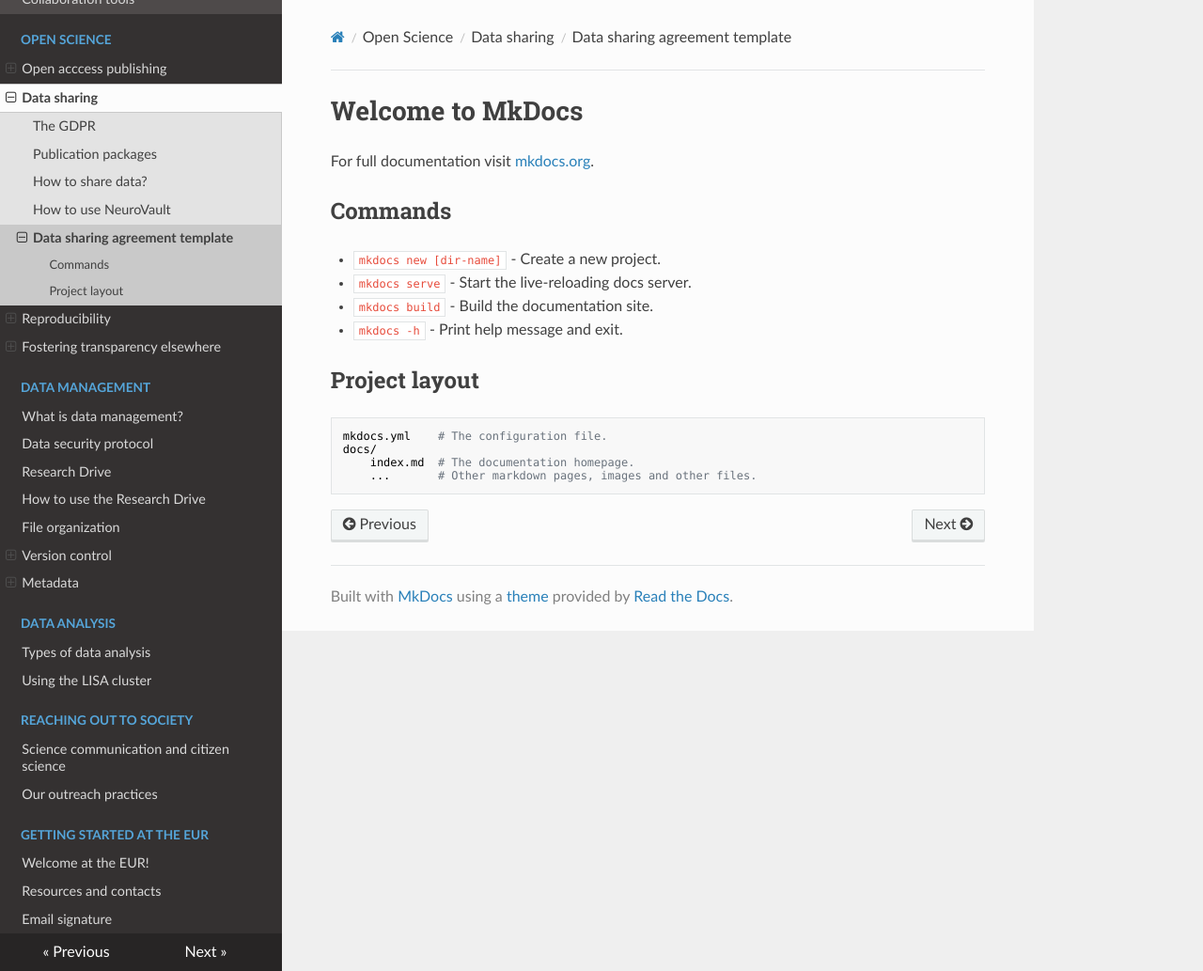
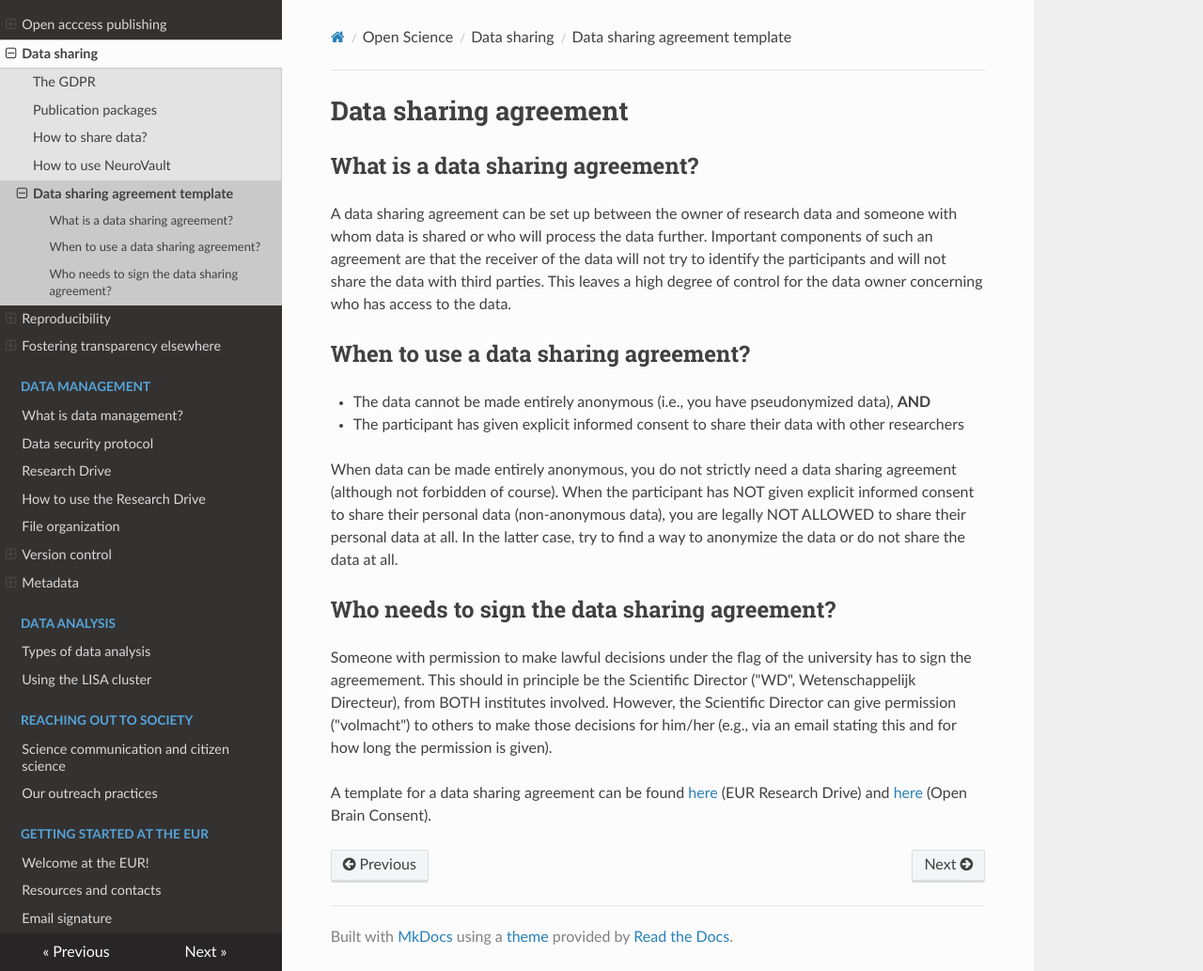
Before and after one commit to eur-synclab/eur-synclab.github.io, an MkDocs documentation site: the page built from docs/open-science/dsa-template.md, in a window 1280 px wide and 1033 px high. Shown: the whole window at 94% size. Built offline with MkDocs 1.6.1, drawn with Linux system fonts in a browser that asks for light colours; nearby versions of some CDN libraries.

Commit message:
Init DSA info

```diff
--- a/docs/open-science/dsa-template.md
+++ b/docs/open-science/dsa-template.md
@@ -1,17 +1,17 @@
-# Welcome to MkDocs
+# Data sharing agreement
 
-For full documentation visit [mkdocs.org](https://www.mkdocs.org).
+## What is a data sharing agreement?
 
-## Commands
+A data sharing agreement can be set up between the owner of research data and someone with whom data is shared or who will process the data further. Important components of such an agreement are that the receiver of the data will not try to identify the participants and will not share the data with third parties. This leaves a high degree of control for the data owner concerning who has access to the data.
 
-* `mkdocs new [dir-name]` - Create a new project.
-* `mkdocs serve` - Start the live-reloading docs server.
-* `mkdocs build` - Build the documentation site.
-* `mkdocs -h` - Print help message and exit.
+## When to use a data sharing agreement?
 
-## Project layout
+- The data cannot be made entirely anonymous (i.e., you have pseudonymized data), **AND**
+- The participant has given explicit informed consent to share their data with other researchers
 
-    mkdocs.yml    # The configuration file.
-    docs/
-        index.md  # The documentation homepage.
-        ...       # Other markdown pages, images and other files.
+When data can be made entirely anonymous, you do not strictly need a data sharing agreement (although not forbidden of course). When the participant has NOT given explicit informed consent to share their personal data (non-anonymous data), you are legally NOT ALLOWED to share their personal data at all. In the latter case, try to find a way to anonymize the data or do not share the data at all.
+
+## Who needs to sign the data sharing agreement?
+Someone with permission to make lawful decisions under the flag of the university has to sign the agreemement. This should in principle be the Scientific Director ("WD", Wetenschappelijk Directeur), from BOTH institutes involved. However, the Scientific Director can give permission ("volmacht") to others to make those decisions for him/her (e.g., via an email stating this and for how long the permission is given).
+
+A template for a data sharing agreement can be found [here](https://eur.data.surfsara.nl/index.php/apps/onlyoffice/37406263) (EUR Research Drive) and [here](https://open-brain-consent.readthedocs.io/en/latest/gdpr/data_user_agreement.html) (Open Brain Consent).
```
